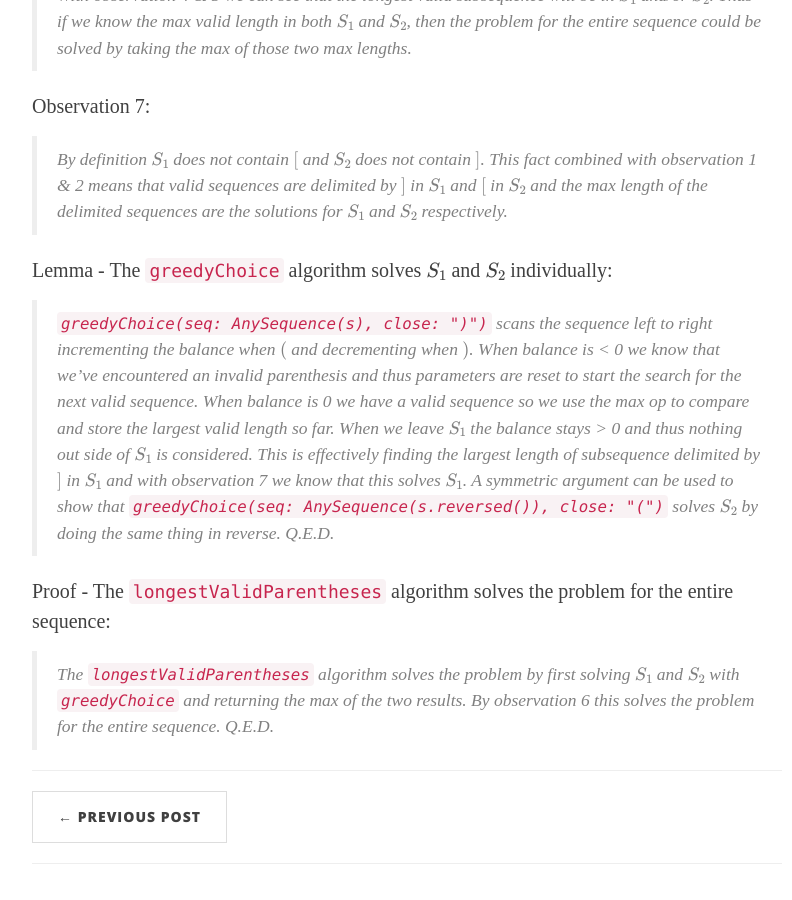
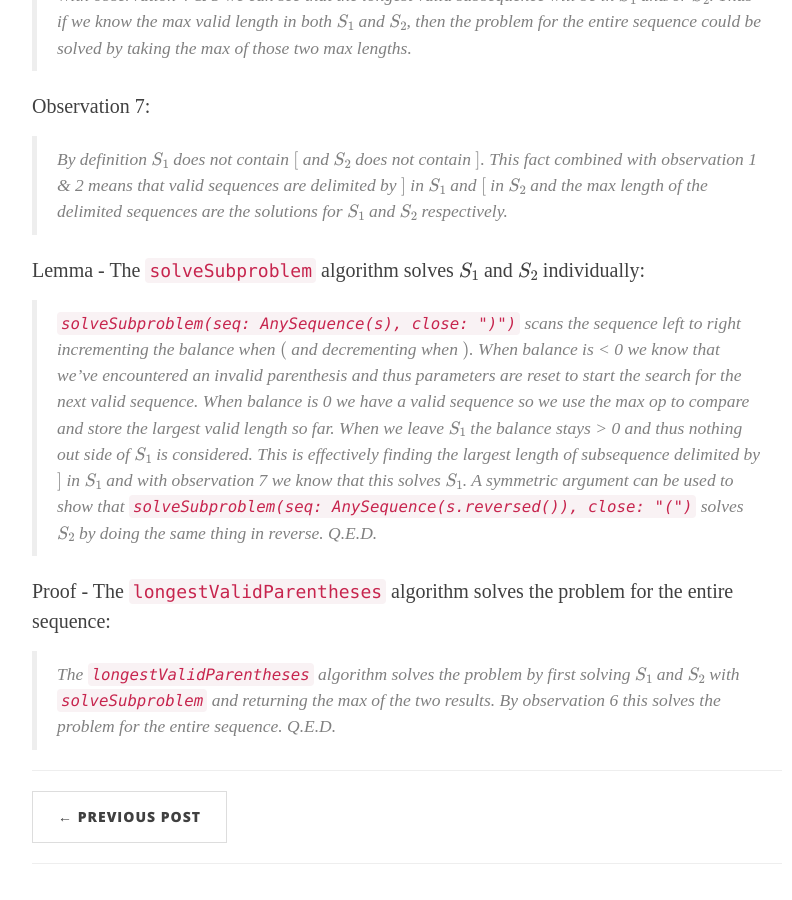
Before and after one commit to kobejean/kobejean.github.io, a Jekyll site: the page built from _posts/2020-03-07-longest-valid-parentheses.md, in a window 1280 px wide and 900 px high, scrolled down 2982 px. Shown: the whole window, without its empty margins (233-1025 px from the left). Built offline with Jekyll 4.4.1, drawn with Linux system fonts in a browser that asks for light colours; nearby versions of some CDN libraries; formulas are drawn with MathJax 3; some of the changed text lies outside the part shown.

Commit message:
Update 2020-03-07-longest-valid-parentheses.md

````diff
--- a/_posts/2020-03-07-longest-valid-parentheses.md
+++ b/_posts/2020-03-07-longest-valid-parentheses.md
@@ -38,7 +38,7 @@ Here's a solution implemented in swift:
 
 ```swift
 class Solution {
-    func greedyChoice(seq: AnySequence<Character>, close: Character) -> Int {
+    func solveSubproblem(seq: AnySequence<Character>, close: Character) -> Int {
         var maxLen = 0, balance = 0, start = -1
         for (idx, char) in seq.enumerated() {
             // decrement balance when we find a close and increment when open
@@ -57,9 +57,9 @@ class Solution {
 
     func longestValidParentheses(_ s: String) -> Int {
         // scanning from the left will solve the problem in S1 as described in the proof
-        let maxLenInS1 = greedyChoice(seq: AnySequence(s), close: ")")
+        let maxLenInS1 = solveSubproblem(seq: AnySequence(s), close: ")")
         // scanning from the right will solve the problem in S2 as described in the proof
-        let maxLenInS2 = greedyChoice(seq: AnySequence(s.reversed()), close: "(")
+        let maxLenInS2 = solveSubproblem(seq: AnySequence(s.reversed()), close: "(")
         // taking the max of the two results will give us the correct answer
         return max(maxLenInS1, maxLenInS2)
     }
@@ -118,8 +118,8 @@ $$]$$. This fact combined with observation 1 & 2 means that valid sequences
 are delimited by $$]$$ in $$S_1$$ and $$[$$ in $$S_2$$ and the max length of
 the delimited sequences are the solutions for $$S_1$$ and $$S_2$$ respectively.
 
-Lemma - The `greedyChoice` algorithm solves $$S_1$$ and $$S_2$$ individually:
-> `greedyChoice(seq: AnySequence(s), close: ")")`
+Lemma - The `solveSubproblem` algorithm solves $$S_1$$ and $$S_2$$ individually:
+> `solveSubproblem(seq: AnySequence(s), close: ")")`
 scans the sequence left to right incrementing the balance when $$($$ and
 decrementing when $$)$$. When balance is < 0 we know that we've encountered an
 invalid parenthesis and thus parameters are reset to start the search for the
@@ -129,10 +129,10 @@ $$S_1$$ the balance stays > 0 and thus nothing out side of $$S_1$$ is considered
 This is effectively finding the largest length of subsequence delimited by $$]$$
 in $$S_1$$ and with observation 7 we know that this solves $$S_1$$.
 A symmetric argument can be used to show that
-`greedyChoice(seq: AnySequence(s.reversed()), close: "(")` solves $$S_2$$ by
+`solveSubproblem(seq: AnySequence(s.reversed()), close: "(")` solves $$S_2$$ by
 doing the same thing in reverse. Q.E.D.
 
 Proof - The `longestValidParentheses` algorithm solves the problem for the entire sequence:
 > The `longestValidParentheses` algorithm solves the problem by first solving
-$$S_1$$ and $$S_2$$ with `greedyChoice` and returning the max of the two results.
+$$S_1$$ and $$S_2$$ with `solveSubproblem` and returning the max of the two results.
 By observation 6 this solves the problem for the entire sequence. Q.E.D.
````
